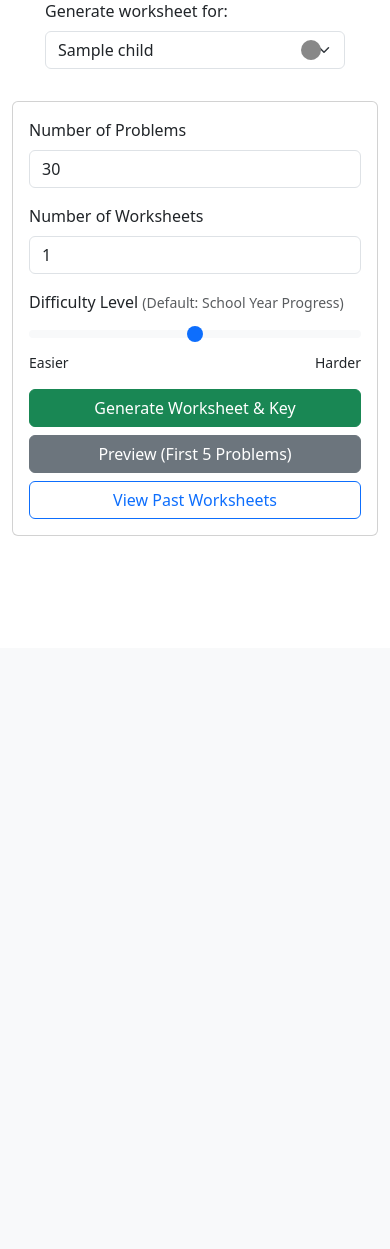
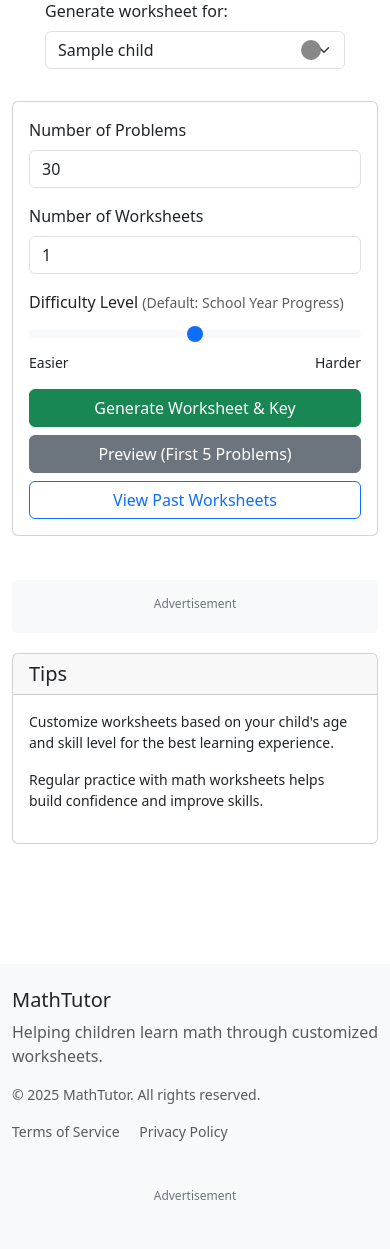
Before and after one commit to mackuntu/mathtutor, a Flask app: template src/templates/index.html in a window 390 px wide. Shown: the part 196-1445 px from the top of the page. Before the commit the page ends 732 px from the top, so only its background shows below. Run offline with Flask 3, Linux system fonts and the light colour scheme; the template is opened without the code that fills it: most values are stand-ins (such as "Sample title", 1, 10 or a date in 2020); some libraries are stand-ins or nearby versions.

Commit message:
feat: Add advertising and footer components to web application
- Integrate Google AdSense and Facebook Audience Network scripts
- Add context processor to inject current year into templates
- Create ad container styles and responsive ad placements
- Update base template with footer and copyright information
- Modify routes to pass user context to templates
- Add ad components to index, login, and children templates

```diff
--- a/src/routes/worksheets.py
+++ b/src/routes/worksheets.py
@@ -44,7 +44,7 @@ def preview_problems():
 
         # Generate preview HTML
         preview_html = render_template(
-            "problem_grid.html", problems=preview_problems, is_preview=True
+            "problem_grid.html", problems=preview_problems, is_preview=True, user=user
         )
 
         return jsonify({"success": True, "html": preview_html})
@@ -109,6 +109,7 @@ def generate_both():
                 is_answer_key=False,
                 is_preview=False,
                 serial_number=worksheet.serial_number,
+                user=user,
             )
 
             # Generate answer key HTML
@@ -119,6 +120,7 @@ def generate_both():
                 is_answer_key=True,
                 is_preview=False,
                 serial_number=worksheet.serial_number,
+                user=user,
             )
             html_time = time.time() - html_start
             logger.info(f"HTML generation took: {html_time:.2f} seconds")
--- a/src/templates/base.html
+++ b/src/templates/base.html
@@ -25,12 +25,58 @@
     <link rel="manifest" href="{{ url_for('static', filename='manifest.json') }}">
     <meta name="theme-color" content="#4285F4">
 
+    <!-- Google AdSense -->
+    <script async src="https://pagead2.googlesyndication.com/pagead/js/adsbygoogle.js?client=ca-pub-XXXXXXXXXXXXXXXX" crossorigin="anonymous"></script>
+
+    <!-- Facebook Audience Network -->
+    <script>
+      window.fbAsyncInit = function() {
+        FB.init({
+          appId            : 'YOUR_APP_ID',
+          autoLogAppEvents : true,
+          xfbml            : true,
+          version          : 'v18.0'
+        });
+      };
+    </script>
+    <script async defer crossorigin="anonymous" src="https://connect.facebook.net/en_US/sdk.js"></script>
+
     <!-- Bootstrap CSS -->
     <link href="https://cdn.jsdelivr.net/npm/bootstrap@5.3.0/dist/css/bootstrap.min.css" rel="stylesheet">
     <!-- Bootstrap Icons -->
     <link href="https://cdn.jsdelivr.net/npm/bootstrap-icons@1.7.2/font/bootstrap-icons.css" rel="stylesheet">
 
     {% block extra_css %}{% endblock %}
+
+    <style>
+        .ad-container {
+            margin: 20px 0;
+            padding: 15px;
+            background-color: #f8f9fa;
+            border-radius: 5px;
+            text-align: center;
+            overflow: hidden;
+        }
+        .ad-container.sidebar {
+            margin-bottom: 20px;
+        }
+        .ad-label {
+            display: block;
+            text-align: center;
+            font-size: 0.75rem;
+            color: #6c757d;
+            margin-bottom: 5px;
+        }
+        .ad-container-footer {
+            margin-top: 30px;
+            padding: 15px;
+            background-color: #f8f9fa;
+            border-radius: 5px;
+            text-align: center;
+        }
+    </style>
+
+    {% block extra_head %}{% endblock %}
 </head>
 <body>
     {% block navbar %}
@@ -81,6 +127,43 @@
 
     {% block content %}{% endblock %}
 
+    {% block footer %}
+    <footer class="mt-5 py-4 bg-light">
+        <div class="container">
+            <div class="row">
+                <div class="col-md-6">
+                    <h5>MathTutor</h5>
+                    <p class="text-muted">Helping children learn math through customized worksheets.</p>
+                    <p class="small text-muted">
+                        &copy; {{ current_year }} MathTutor. All rights reserved.
+                    </p>
+                    <div class="small">
+                        <a href="{{ url_for('pages.terms') }}" class="text-decoration-none text-muted me-3">Terms of Service</a>
+                        <a href="{{ url_for('pages.privacy') }}" class="text-decoration-none text-muted">Privacy Policy</a>
+                    </div>
+                </div>
+                <div class="col-md-6">
+                    {% block footer_ad %}
+                    <div class="ad-container-footer">
+                        <span class="ad-label">Advertisement</span>
+                        <!-- Google AdSense Footer Ad -->
+                        <ins class="adsbygoogle"
+                             style="display:block"
+                             data-ad-client="ca-pub-XXXXXXXXXXXXXXXX"
+                             data-ad-slot="XXXXXXXXXX"
+                             data-ad-format="auto"
+                             data-full-width-responsive="true"></ins>
+                        <script>
+                             (adsbygoogle = window.adsbygoogle || []).push({});
+                        </script>
+                    </div>
+                    {% endblock %}
+                </div>
+            </div>
+        </div>
+    </footer>
+    {% endblock %}
+
     {% block scripts %}
     <!-- Bootstrap Bundle with Popper -->
     <script src="https://cdn.jsdelivr.net/npm/bootstrap@5.3.0/dist/js/bootstrap.bundle.min.js"></script>
--- /dev/null
+++ b/src/templates/components/ads.html
@@ -0,0 +1,56 @@
+{% macro google_ad(slot_id, format='auto', responsive=true) %}
+<div class="ad-container">
+    <span class="ad-label">Advertisement</span>
+    <ins class="adsbygoogle"
+         style="display:block"
+         data-ad-client="ca-pub-XXXXXXXXXXXXXXXX"
+         data-ad-slot="{{ slot_id }}"
+         data-ad-format="{{ format }}"
+         {% if responsive %}data-full-width-responsive="true"{% endif %}></ins>
+    <script>
+         (adsbygoogle = window.adsbygoogle || []).push({});
+    </script>
+</div>
+{% endmacro %}
+
+{% macro facebook_ad(placement_id, format='medium_rectangle') %}
+<div class="ad-container">
+    <span class="ad-label">Advertisement</span>
+    <div class="fb-ad"
+         data-placementid="{{ placement_id }}"
+         data-format="{{ format }}"
+         data-testmode="false"></div>
+</div>
+{% endmacro %}
+
+{% macro sidebar_ad() %}
+<div class="ad-container sidebar">
+    <span class="ad-label">Advertisement</span>
+    <!-- Google AdSense Sidebar Ad -->
+    <ins class="adsbygoogle"
+         style="display:block"
+         data-ad-client="ca-pub-XXXXXXXXXXXXXXXX"
+         data-ad-slot="XXXXXXXXXX"
+         data-ad-format="vertical"
+         data-full-width-responsive="false"></ins>
+    <script>
+         (adsbygoogle = window.adsbygoogle || []).push({});
+    </script>
+</div>
+{% endmacro %}
+
+{% macro native_ad() %}
+<div class="ad-container native-ad">
+    <span class="ad-label">Sponsored Content</span>
+    <!-- Google AdSense Native Ad -->
+    <ins class="adsbygoogle"
+         style="display:block"
+         data-ad-client="ca-pub-XXXXXXXXXXXXXXXX"
+         data-ad-slot="XXXXXXXXXX"
+         data-ad-format="fluid"
+         data-ad-layout-key="-fb+5w+4e-db+86"></ins>
+    <script>
+         (adsbygoogle = window.adsbygoogle || []).push({});
+    </script>
+</div>
+{% endmacro %}
--- a/src/templates/index.html
+++ b/src/templates/index.html
@@ -9,6 +9,8 @@
 <meta property="og:description" content="Generate customized math worksheets for children based on their age and skill level.">
 <meta property="og:type" content="website">
 {% endblock %}
+
+{% from "components/ads.html" import google_ad, facebook_ad, sidebar_ad %}
 
 {% block extra_head %}
 <!-- html2pdf.js -->
@@ -66,6 +68,8 @@
 <div class="container py-5">
     <h1 class="text-center mb-4">MathTutor Worksheet Generator</h1>
 
+    <div class="row">
+        <div class="col-lg-9">
             <!-- Child Selector -->
             <div class="child-selector mx-auto">
                 <label for="childSelect" class="form-label">Generate worksheet for:</label>
@@ -160,6 +164,22 @@
                             <span class="visually-hidden">Loading...</span>
                         </div>
                         <p>Generating worksheet...</p>
+                    </div>
+                </div>
+            </div>
+        </div>
+
+        <div class="col-lg-3">
+            {{ sidebar_ad() }}
+
+            <div class="card mb-4">
+                <div class="card-header">
+                    <h5 class="mb-0">Tips</h5>
+                </div>
+                <div class="card-body">
+                    <p class="small">Customize worksheets based on your child's age and skill level for the best learning experience.</p>
+                    <p class="small">Regular practice with math worksheets helps build confidence and improve skills.</p>
+                </div>
             </div>
         </div>
     </div>
--- a/src/web.py
+++ b/src/web.py
@@ -1,5 +1,6 @@
 """Web routes for the MathTutor application."""
 
+import datetime
 import logging
 
 from flask import Blueprint, Flask
@@ -25,6 +26,11 @@ def init_app(app: Flask) -> None:
     # Register the legacy blueprint
     app.register_blueprint(bp)
 
+    # Add context processor for template variables
+    @app.context_processor
+    def inject_globals():
+        return {"current_year": datetime.datetime.now().year}
+
     logger.info("Web routes initialized")
 
 
```
Also changed, not shown: src/templates/children.html (+19 -3 lines), src/templates/login.html (+13 -1 lines), src/templates/worksheet.html (+0 -12 lines). Lines whose indentation alone changed are shown as unchanged.
